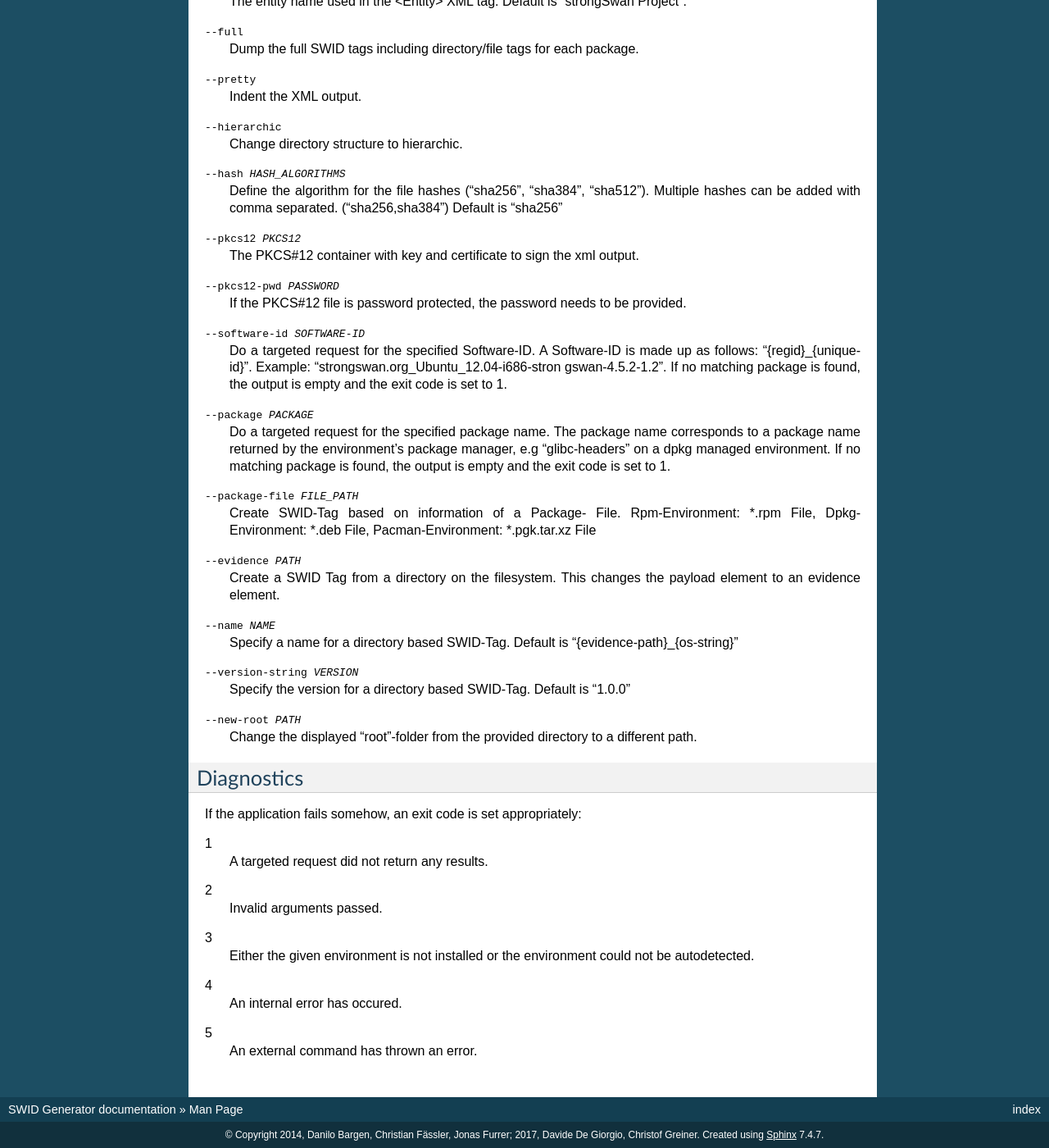
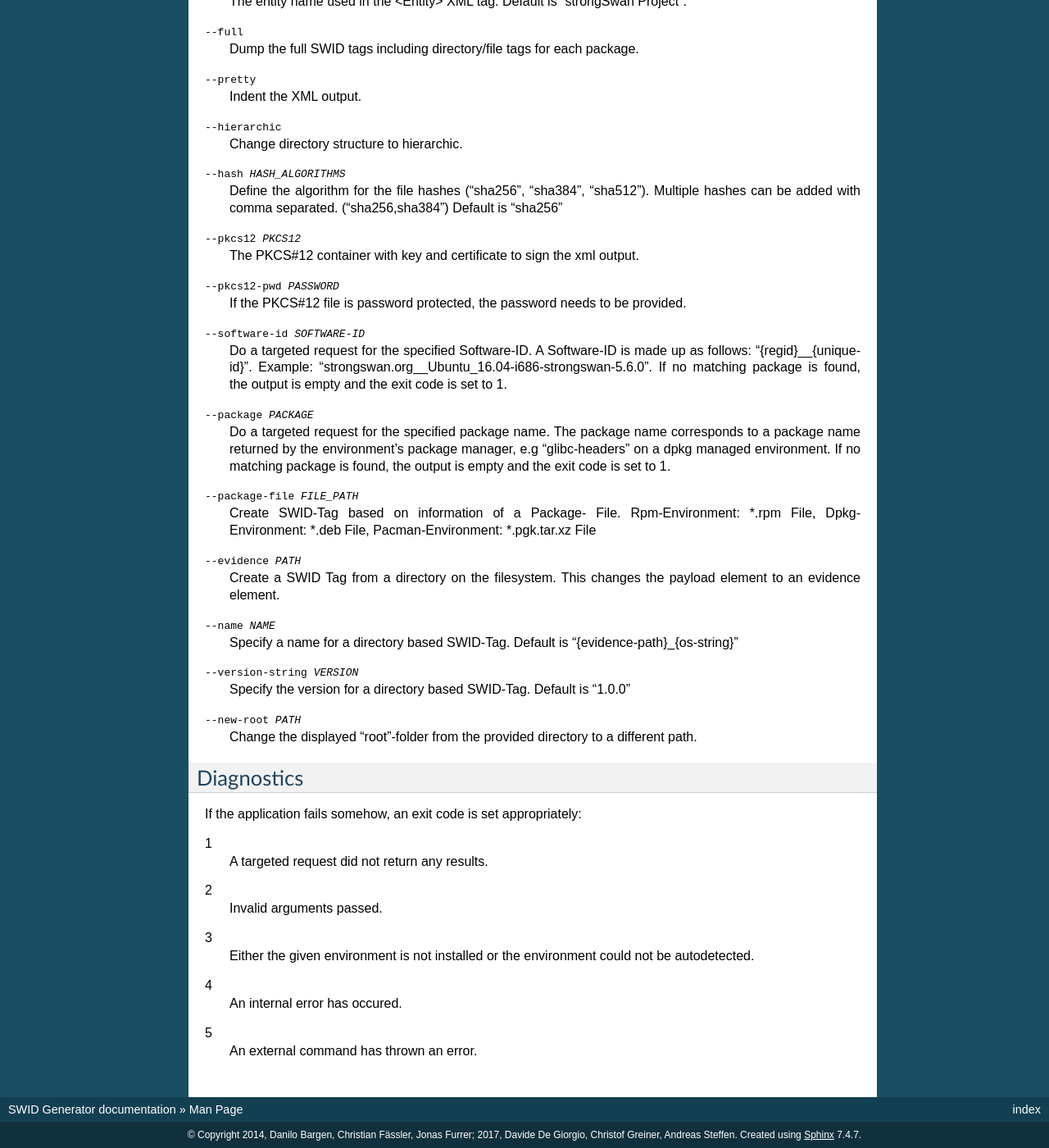
Before and after one commit to strongswan/swidGenerator, a Sphinx documentation site: the page built from docs/man.rst, in a window 1280 px wide and 1400 px high, scrolled down 1085 px. Shown: the whole window at 82% size. Built offline with Sphinx 7.4.7, drawn with Linux system fonts in a browser that asks for light colours; the version number could not be read and is left out; some of the changed text lies outside the part shown.

```diff
--- a/CHANGELOG.rst
+++ b/CHANGELOG.rst
@@ -1,5 +1,9 @@
 Changelog
 =========
+
+v1.0.1 (2017-07-27)
+
+- [info] Updated documentation
 
 v1.0.0 (2017-07-01)
 
--- a/CONTRIBUTORS.rst
+++ b/CONTRIBUTORS.rst
@@ -12,6 +12,8 @@ Development continued in spring 2017 during a second bachelor's thesis.
 - Davide De Giorgio (@degiorgioo)
 - Christof Greiner (@Seperox)
 
+- Andreas Steffen (@strongX509)
+
 Other Contributions
 -------------------
 
--- a/docs/conf.py
+++ b/docs/conf.py
@@ -44,7 +44,7 @@ master_doc = 'index'
 
 # General information about the project.
 project = u'SWID Generator'
-copyright = u'2014, Danilo Bargen, Christian Fässler, Jonas Furrer; 2017, Davide De Giorgio, Christof Greiner'
+copyright = u'2014, Danilo Bargen, Christian Fässler, Jonas Furrer; 2017, Davide De Giorgio, Christof Greiner, Andreas Steffen'
 
 # The version info for the project you're documenting, acts as replacement for
 # |version| and |release|, also used in various other places throughout the
@@ -217,7 +217,7 @@ latex_documents = [
 # (source start file, name, description, authors, manual section).
 man_pages = [
     ('man', 'swid_generator', u'generate SWID-Tags and Software-IDs from package manager data',
-     [u'Danilo Bargen, Christian Fässler, Jonas Furrer, Davide De Giorgio, Christof Greiner'], 1)
+     [u'Danilo Bargen, Christian Fässler, Jonas Furrer, Davide De Giorgio, Christof Greiner, Andreas Steffen'], 1)
 ]
 
 # If true, show URL addresses after external links.
--- a/docs/man.rst
+++ b/docs/man.rst
@@ -33,8 +33,8 @@ output only contains a SWID tag if the argument fully matches the given
 target. If no matching SWID tag is found, the output is empty and the
 exit code is set to 1.
 
-A Software-ID is made up as follows: ``{regid}_{unique-id}``. Example:
-``strongswan.org_debian_7.4-i686-strongswan-4.5.2-1.2``.
+A Software-ID is made up as follows: ``{regid}__{unique-id}``. Example:
+``strongswan.org__Debian_8.0-i686-strongswan-5.6.0``.
 
 Options
 -------
@@ -69,10 +69,10 @@ Options
 
 --software-id SOFTWARE-ID
                     Do a targeted request for the specified Software-ID. A
-                    Software-ID is made up as follows: "{regid}_{unique-
-                    id}". Example: "strongswan.org_Ubuntu_12.04-i686-stron
-                    gswan-4.5.2-1.2". If no matching package is found, the
-                    output is empty and the exit code is set to 1.
+                    Software-ID is made up as follows: "{regid}__{unique-id}".
+                    Example: "strongswan.org__Ubuntu_16.04-i686-strongswan-5.6.0".
+                    If no matching package is found, the output is empty and the
+                    exit code is set to 1.
 --package PACKAGE   Do a targeted request for the specified package name.
                     The package name corresponds to a package name
                     returned by the environment's package manager, e.g
```
Also changed, not shown: README.rst (+9 -8 lines), LICENSE.txt, 2 other files.
